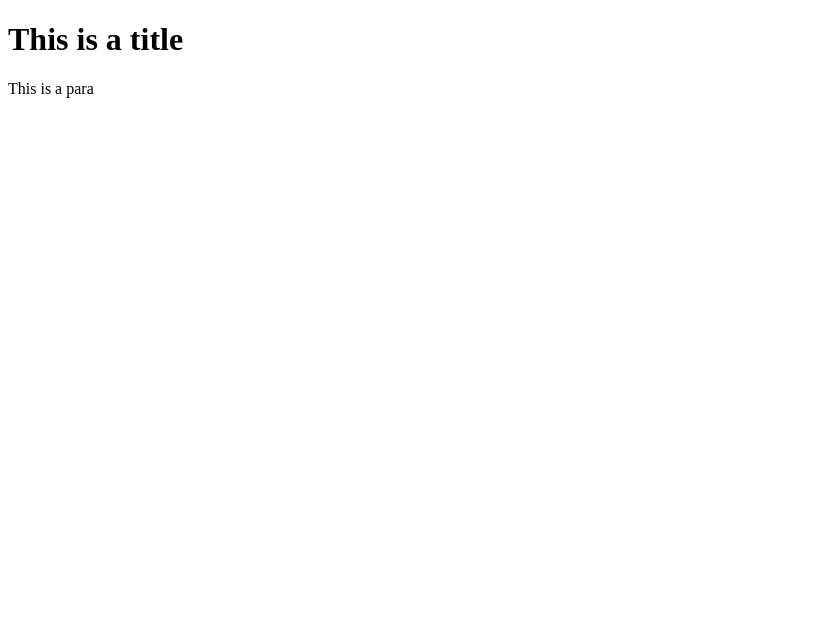
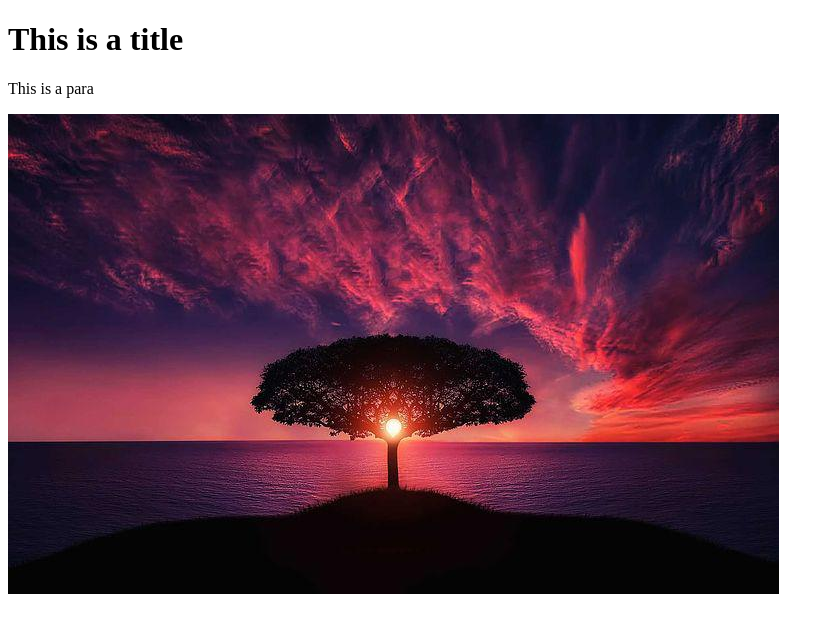
Before and after one commit to JoshuaBennet/myFirstRepo, a plain HTML site: page index.html in a window 1280 px wide. Shown: the whole page, without its empty margins (0-834 px from the left). Drawn offline with Linux system fonts and the light colour scheme.

Commit message:
tree is here

```diff
--- a/index.html
+++ b/index.html
@@ -6,5 +6,6 @@
 <body>
 	<h1>This is a title</h1>
 	<p>This is a para</p>
+	<img src="tree-736885__480.jpeg" alt="Tree">
 </body>
 </html>
```
Also changed, not shown: tree-736885__480.jpeg (added), 1 other file.
